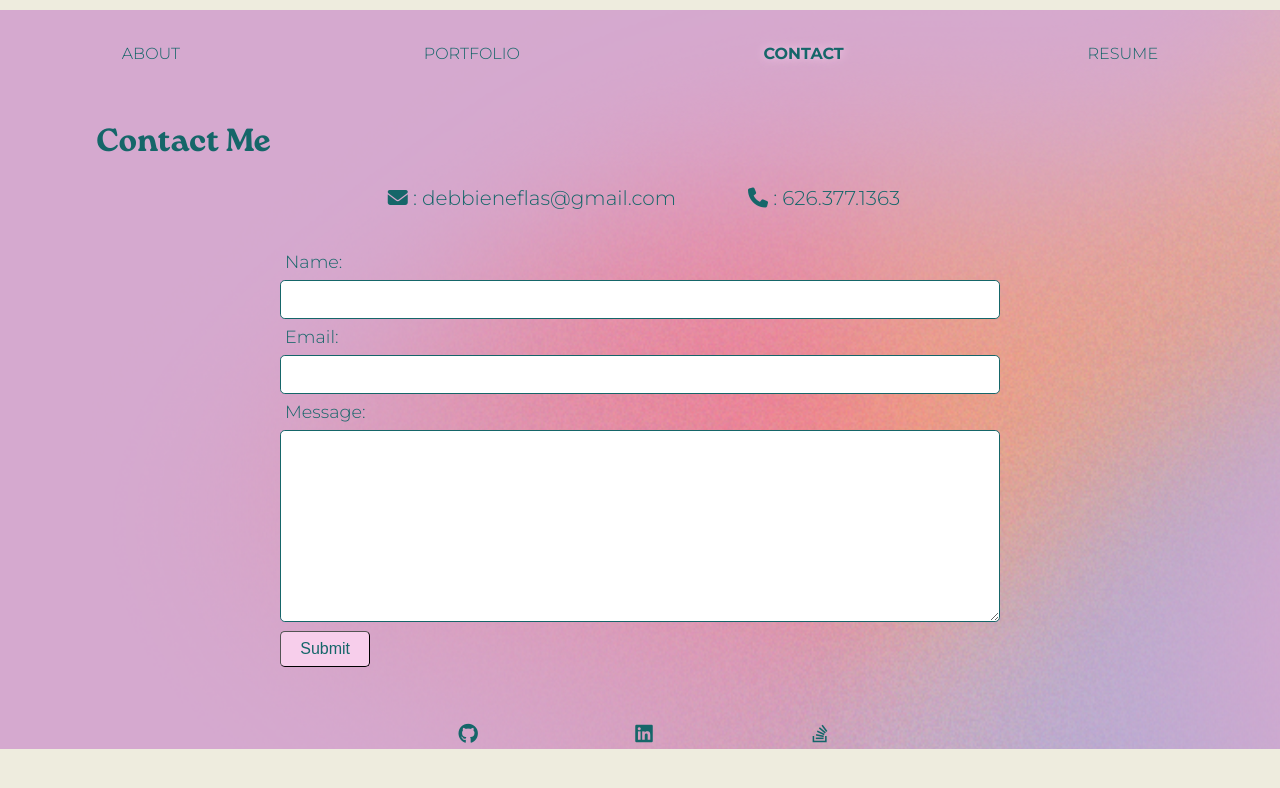
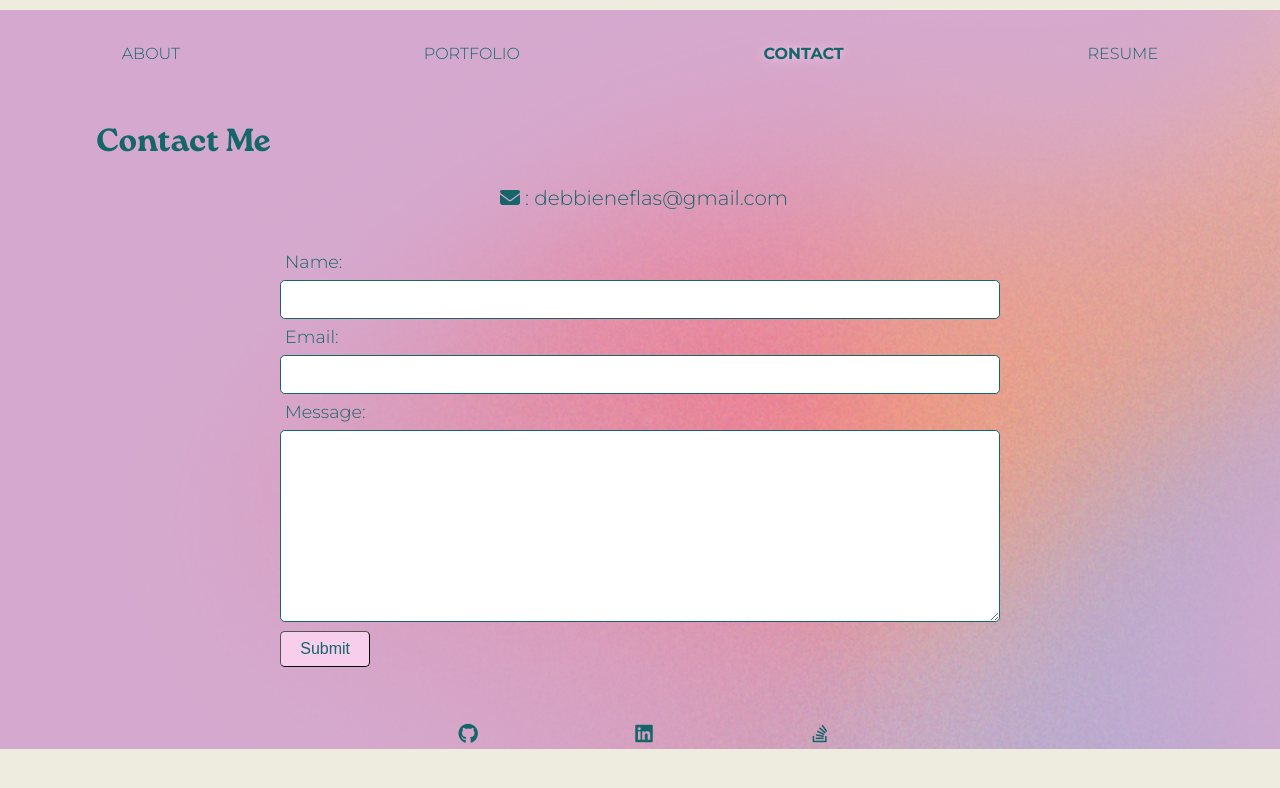
Before and after one commit to dneflas/react-portfolio, a React (Create React App) app: page /react-portfolio/contact in a window 1280 px wide. Shown: the top 788 px of the page. Built offline with nearby package versions, Linux system fonts and the light colour scheme.

Commit message:
remove contact info

```diff
--- a/src/components/ContactForm/index.js
+++ b/src/components/ContactForm/index.js
@@ -19,12 +19,12 @@ function ContactForm() {
       icon: "fa-solid fa-envelope",
       text: "debbieneflas@gmail.com",
     },
-    {
-      name: "Phone",
-      link: "tel:+16263771363",
-      icon: "fa-solid fa-phone",
-      text: "626.377.1363",
-    },
+    // {
+    //   name: "Phone",
+    //   link: "tel:+16263771363",
+    //   icon: "fa-solid fa-phone",
+    //   text: "626.377.1363",
+    // },
   ]);
 
   function handleChange(event) {
```
